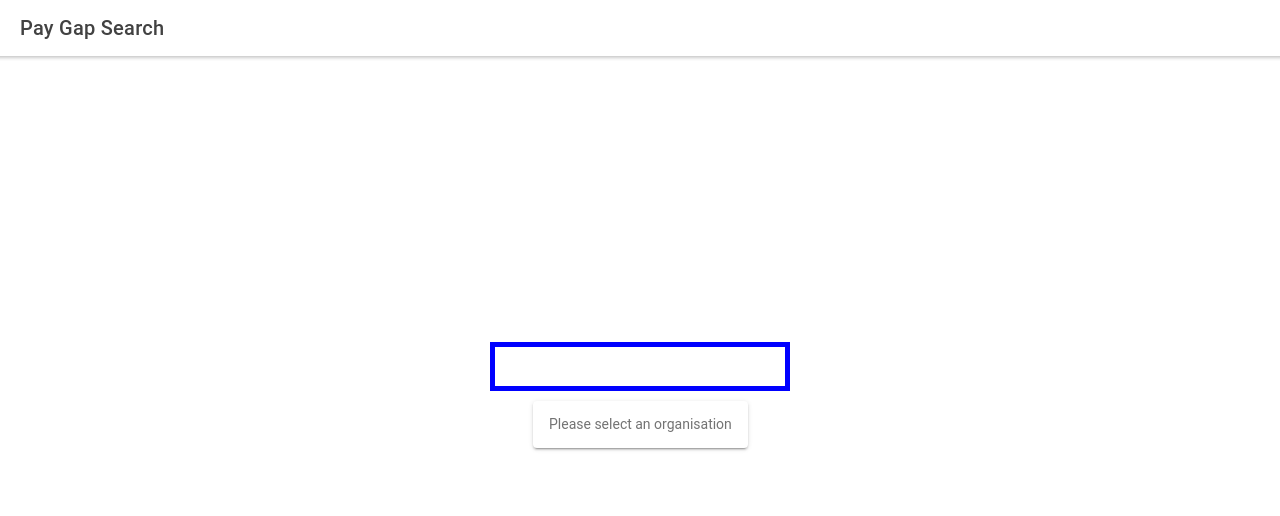
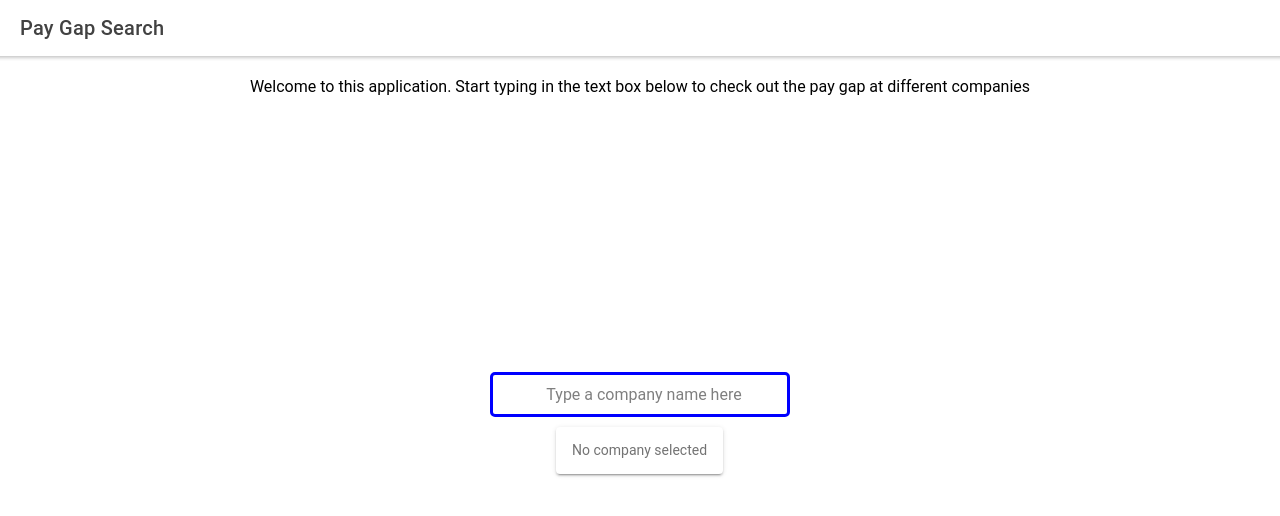
Before and after one commit to jdsmith104/pay-gap-search, a React (Create React App) app in the folder App/: page /home in a window 1280 px wide. Shown: the top 516 px of the page. Built offline with nearby package versions, Linux system fonts and the light colour scheme.

Commit message:
Updated styling. Added instruction text

```diff
--- a/App/src/components/SuggestedSearchBar.css
+++ b/App/src/components/SuggestedSearchBar.css
@@ -24,6 +24,7 @@
 }
 
 #text-input {
-  border: blue 5px solid;
+  border: blue 3px solid;
+  border-radius: 5px;
   max-width: 300px;
 }
--- a/App/src/components/SuggestedSearchBar.tsx
+++ b/App/src/components/SuggestedSearchBar.tsx
@@ -10,6 +10,8 @@ import {
   IonRow,
 } from '@ionic/react';
 import { ImportedData, SearchModel, SearchResult } from './models/SearchModel';
+
+const CardText: string = 'No company selected';
 
 const SuggestedSearchBar = function SuggestedSearchBar() {
   const [show, setShow] = useState<boolean>(false);
@@ -27,7 +29,7 @@ const SuggestedSearchBar = function SuggestedSearchBar() {
     name: '',
     details: [],
   });
-  const [cardText, setCardText] = useState<string>('Please select an organisation');
+  const [cardText, setCardText] = useState<string>(CardText);
 
   useEffect(() => {
     fetch(
@@ -86,7 +88,7 @@ const SuggestedSearchBar = function SuggestedSearchBar() {
         ${data.details[1]}% less per hour than men`;
       setCardText(newCardText);
     } else {
-      setCardText('Please select an organisation');
+      setCardText(CardText);
     }
   }
 
@@ -100,6 +102,8 @@ const SuggestedSearchBar = function SuggestedSearchBar() {
             onIonChange={(e) => {
               getDropdownItems(e);
             }}
+            autofocus
+            placeholder="Type a company name here"
           />
         </IonRow>
         {show && (
--- a/App/src/pages/Home.tsx
+++ b/App/src/pages/Home.tsx
@@ -1,7 +1,18 @@
 import React from 'react';
-import { IonContent, IonHeader, IonPage, IonTitle, IonToolbar } from '@ionic/react';
+import {
+  IonContent,
+  IonGrid,
+  IonHeader,
+  IonPage,
+  IonTitle,
+  IonToolbar,
+  IonRow,
+  IonText,
+} from '@ionic/react';
 import './Home.css';
 import SuggestedSearchBar from '../components/SuggestedSearchBar';
+// eslint-disable-next-line max-len
+const PageText: string = 'Welcome to this application. Start typing in the text box below to check out the pay gap at different companies';
 
 const Home = function Home() {
   return (
@@ -17,7 +28,18 @@ const Home = function Home() {
             <IonTitle size="large">Pay Gap Search</IonTitle>
           </IonToolbar>
         </IonHeader>
-        <SuggestedSearchBar />
+        <IonContent>
+          <IonGrid>
+            <IonRow class="ion-justify-content-center">
+              <IonText>
+                <p>{PageText}</p>
+              </IonText>
+            </IonRow>
+            <IonRow class="ion-justify-content-center">
+              <SuggestedSearchBar />
+            </IonRow>
+          </IonGrid>
+        </IonContent>
       </IonContent>
     </IonPage>
   );
```
